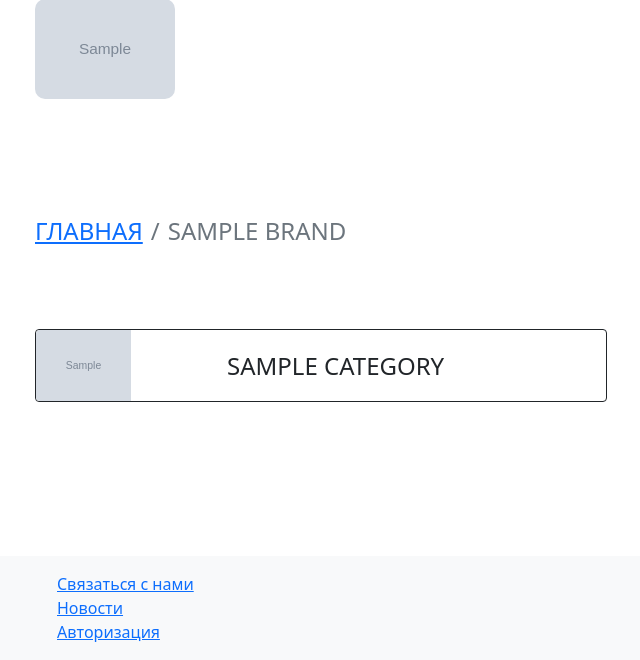
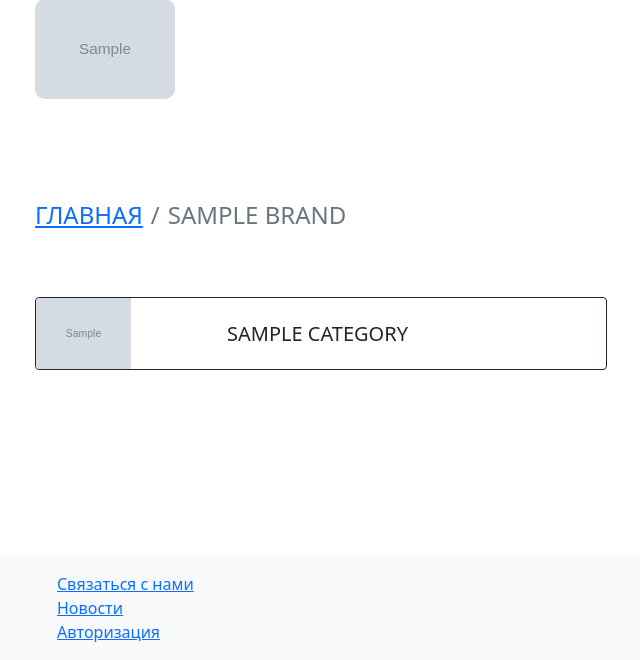
Before and after one commit to MegaKenga/nda2024, a Django app: template catalog/templates/catalog/brand.html in a window 1280 px wide. Shown: the part 140-800 px from the top of the page, without its empty margins (25-665 px from the left). Run offline with Django 5.2, Linux system fonts and the light colour scheme; the template is opened without the code that fills it: values that come from a table or form of the project are taken from there, others are empty; tables that the repository leaves empty hold one stand-in row (values such as "Sample post"); grey boxes marked "Sample" are stand-in pictures; parts of the project's set-up code (start-up, migrations or seed data) failed here and were passed over; some libraries are stand-ins or nearby versions.

Commit message:
brand template almost complete

```diff
--- a/catalog/templates/catalog/brand.html
+++ b/catalog/templates/catalog/brand.html
@@ -6,24 +6,21 @@
 
 {% include 'catalog/components/brand_banner.html' %}
 
-<div class="px-5 row mt-5 g-2 g-lg-3">
-    <div class="mb-auto">
-        <nav aria-label="breadcrumb">
+<nav aria-label="breadcrumb" class="px-5 mt-5">
     <ol class="breadcrumb">
         <li class="breadcrumb-item fs-4"><a href="{% url 'home' %}">ГЛАВНАЯ</a></li>
         <li class="breadcrumb-item active fs-4" aria-current="page">{{ brand.name.upper }}</li>
     </ol>
 </nav>
-</div>
-</div>
+
 {% cache 600 categories brand.id%}
-<div class="px-5 row row-cols-1 row-cols-sm-1 row-cols-md-1 row-cols-lg-2 row-cols-xl-2 row-cols-xxl-2 mt-5 g-2 g-lg-3">
+    <div class="px-5 row row-cols-1 row-cols-sm-1 row-cols-md-1 row-cols-lg-2 row-cols-xl-2 row-cols-xxl-2 mt-5 g-2 g-lg-3 gy-4">
         {% for category in categories %}
             {% if category.is_final %}
                 <div class="col">
                     <a class="text-decoration-none" href="{% url 'offer' brand_slug=category.brand.slug category_slug=category.slug %}" style="color: inherit">
                         <div class="card border-dark rounded-2 mb-3">
-                        <div class="row g-0">
+                            <div class="d-flex flex-row flex-wrap" style="align-items: center">
                                 <div class="col-md-2">
                                     {% if not category.logo %}
                                         <img src="{% get_media_prefix %}default.jpg" class="img-fluid rounded-start">
@@ -31,9 +28,9 @@
                                         <img src="{{ category.logo.url }}" class="img-fluid rounded-start">
                                     {% endif %}
                                 </div>
-                            <div class="col-md-8">
+                                <div class="col-md-10">
                                     <div class="card-body">
-                                    <h4 class="card-text text-uppercase" style="padding-left: 5rem; position: absolute; top: 50%; -ms-transform: translateY(-50%); transform: translateY(-50%);">{{ category.name }}</h4>
+                                        <h5 class="card-text text-uppercase text-wrap" style="padding-left: 5rem;">{{ category.name }}</h5>
                                     </div>
                                 </div>
                             </div>
@@ -44,7 +41,7 @@
                 <div class="col">
                     <a class="text-decoration-none" href="{% url 'category' category_slug=category.slug %}" style="color: inherit">
                         <div class="card border-dark rounded-2 mb-3">
-                        <div class="row g-0">
+                            <div class="d-flex flex-row flex-wrap" style="align-items: center">
                                 <div class="col-md-2">
                                     {% if not category.logo %}
                                         <img src="{% get_media_prefix %}default.jpg" class="img-fluid rounded-start">
@@ -52,9 +49,9 @@
                                         <img src="{{ category.logo.url }}" class="img-fluid rounded-start">
                                     {% endif %}
                                 </div>
-                            <div class="col-md-8">
+                                <div class="col-md-10">
                                     <div class="card-body">
-                                    <h4 class="card-text text-uppercase" style="padding-left: 5rem; position: absolute; top: 50%; -ms-transform: translateY(-50%); transform: translateY(-50%);">{{ category.name }}</h4>
+                                        <h5 class="card-text text-uppercase text-wrap" style="padding-left: 5rem;">{{ category.name }}</h5>
                                     </div>
                                 </div>
                             </div>
@@ -64,7 +61,6 @@
             {% endif %}
         {% endfor %}
     </div>
-
 {% endcache %}
 
 {% endblock %}
--- a/catalog/templates/catalog/components/breadcrumbs.html
+++ b/catalog/templates/catalog/components/breadcrumbs.html
@@ -1,6 +1,4 @@
-<div class="px-5 row mt-5 g-2 g-lg-3">
-    <div class="d-flex bd-highlight mb-3">
-        <div class="mb-auto p-2 bd-highlight">
+<div class="mb-auto p-2 bd-highlight px-5 mt-5">
     <nav aria-label="breadcrumb">
         <ol class="breadcrumb">
             <li class="breadcrumb-item fs-4"><a href="{% url 'home' %}">ГЛАВНАЯ</a></li>
@@ -26,5 +24,3 @@
         </ol>
     </nav>
 </div>
-    </div>
-</div>
--- a/core/templates/core/components/brands_tab.html
+++ b/core/templates/core/components/brands_tab.html
@@ -1,5 +1,5 @@
 {% load static %}
-<div class="px-5 row row-cols-1 row-cols-sm-1 row-cols-md-2 row-cols-lg-3 row-cols-xl-4 row-cols-xxl-5 mt-5 g-2 g-lg-3">
+<div class="px-5 row row-cols-1 row-cols-sm-1 row-cols-md-2 row-cols-lg-3 row-cols-xl-4 row-cols-xxl-5 mt-5 g-2 g-lg-3 gy-4">
     {% for brand in brands %}
         <div class="col">
             <div class="nda-card">
```
Also changed, not shown: catalog/templates/catalog/category.html (+6 -5 lines). Lines whose indentation alone changed are shown as unchanged.
